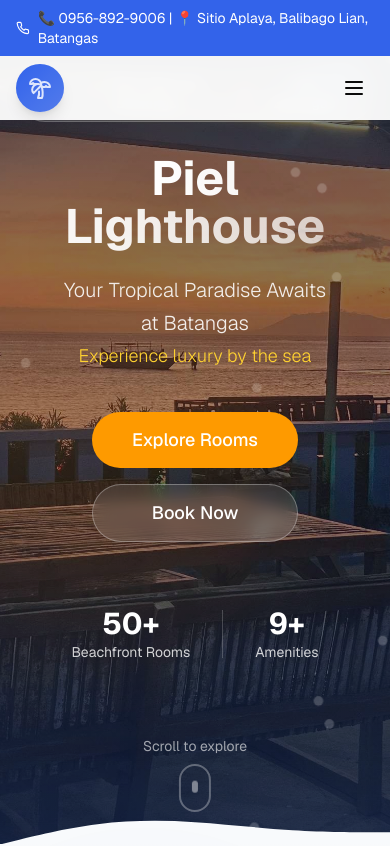
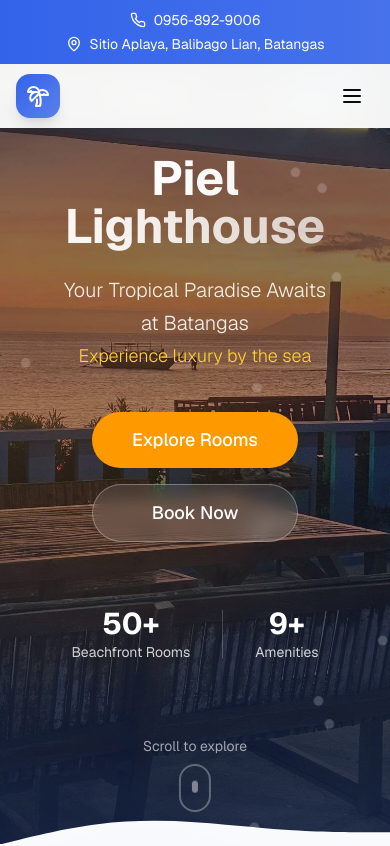
Before and after one commit to MikkiMamaradlo/Piel-lighthouse-resort-website, a Next.js app: page / in a window 390 px wide. Shown: the top 846 px of the page. Built offline with nearby package versions, Linux system fonts and the light colour scheme.

Commit message:
update 3

```diff
--- a/components/sections/navigation.tsx
+++ b/components/sections/navigation.tsx
@@ -2,7 +2,7 @@
 
 import { useState, useEffect } from "react"
 import Link from "next/link"
-import { Menu, X, Palmtree, Phone } from "lucide-react"
+import { Menu, X, Palmtree, Phone, MapPin } from "lucide-react"
 import { Button } from "@/components/ui/button"
 
 export default function Navigation() {
@@ -10,6 +10,7 @@ export default function Navigation() {
   const [scrolled, setScrolled] = useState(false)
   const [isVisible, setIsVisible] = useState(true)
   const [lastScrollY, setLastScrollY] = useState(0)
+  const [activeSection, setActiveSection] = useState("")
 
   useEffect(() => {
     const handleScroll = () => {
@@ -23,6 +24,16 @@ export default function Navigation() {
         setIsVisible(true)
       }
       setLastScrollY(currentScrollY)
+
+      // Update active section
+      const sections = ["accommodations", "experiences", "amenities", "activities", "gallery", "contact"]
+      for (const sectionId of sections.reverse()) {
+        const element = document.getElementById(sectionId)
+        if (element && currentScrollY >= element.offsetTop - 200) {
+          setActiveSection(sectionId)
+          break
+        }
+      }
     }
     window.addEventListener("scroll", handleScroll, { passive: true })
     return () => window.removeEventListener("scroll", handleScroll)
@@ -46,52 +57,70 @@ export default function Navigation() {
 
   return (
     <header
-      className={`fixed top-0 left-0 right-0 z-50 transition-all duration-500 ${
+      className={`fixed top-0 left-0 right-0 z-50 transition-all duration-500 ease-out ${
         scrolled
-          ? "bg-white/98 backdrop-blur-lg shadow-lg"
-          : "bg-white/95 backdrop-blur-sm"
+          ? "bg-white/98 backdrop-blur-lg shadow-lg border-b border-gray-100"
+          : "bg-white/95 backdrop-blur-md"
       } ${isVisible ? "translate-y-0" : "-translate-y-full"}`}
     >
       {/* Top bar */}
-      <div className={`bg-primary text-white text-sm py-2 transition-all duration-300 ${scrolled ? "h-0 overflow-hidden opacity-0" : "opacity-100"}`}>
-        <div className="max-w-7xl mx-auto px-4 sm:px-6 lg:px-8 flex justify-center items-center gap-2">
-          <Phone className="w-4 h-4" />
-          <span>📞 0956-892-9006 | 📍 Sitio Aplaya, Balibago Lian, Batangas</span>
+      <div className={`bg-gradient-to-r from-primary to-primary/90 text-white text-sm py-2.5 transition-all duration-500 ease-out ${scrolled ? "h-0 overflow-hidden opacity-0" : "opacity-100"}`}>
+        <div className="max-w-7xl mx-auto px-4 sm:px-6 lg:px-8 flex flex-wrap justify-center items-center gap-x-6 gap-y-1">
+          <a href="tel:09568929006" className="flex items-center gap-2 hover:text-white/80 transition-colors">
+            <Phone className="w-4 h-4 flex-shrink-0" />
+            <span>0956-892-9006</span>
+          </a>
+          <span className="hidden sm:inline text-white/60">|</span>
+          <span className="flex items-center gap-2">
+            <MapPin className="w-4 h-4 flex-shrink-0" />
+            <span>Sitio Aplaya, Balibago Lian, Batangas</span>
+          </span>
         </div>
       </div>
 
       <nav className="max-w-7xl mx-auto px-4 sm:px-6 lg:px-8">
-        <div className="flex justify-between items-center h-16 md:h-20">
+        <div className="flex justify-between items-center h-16 md:h-18">
           {/* Logo */}
-          <Link href="/" className="flex items-center gap-3 group">
-            <div className="relative w-12 h-12 bg-linear-to-br from-primary to-primary/80 rounded-full flex items-center justify-center shadow-lg group-hover:shadow-xl group-hover:scale-110 transition-all duration-300">
-              <Palmtree className="w-6 h-6 text-white" />
-              <div className="absolute inset-0 rounded-full bg-primary/30 animate-pulse" />
+          <Link href="/" className="flex items-center gap-3 group" aria-label="Go to homepage">
+            <div className="relative">
+              <div className="relative w-11 h-11 bg-gradient-to-br from-primary to-primary/80 rounded-xl flex items-center justify-center shadow-lg group-hover:shadow-xl group-hover:scale-105 transition-all duration-300 overflow-hidden">
+                <Palmtree className="w-6 h-6 text-white relative z-10" />
+                <div className="absolute inset-0 bg-gradient-to-br from-primary/50 to-transparent opacity-0 group-hover:opacity-100 transition-opacity duration-300" />
+              </div>
+              {/* Decorative element */}
+              <div className="absolute -top-1 -right-1 w-3 h-3 bg-amber-400 rounded-full opacity-0 group-hover:opacity-100 transition-all duration-300 transform scale-0 group-hover:scale-100" />
             </div>
             <div className="hidden sm:block">
-              <span className="font-bold text-foreground text-lg group-hover:text-primary transition-colors">
+              <span className="font-bold text-foreground text-xl group-hover:text-primary transition-all duration-300 tracking-tight">
                 Piel Lighthouse
               </span>
-              <span className="block text-xs text-muted-foreground -mt-1">Beach Resort</span>
+              <span className="block text-xs text-muted-foreground -mt-0.5 font-medium tracking-wider uppercase">Beach Resort</span>
             </div>
           </Link>
 
           {/* Desktop Menu */}
-          <div className="hidden lg:flex items-center gap-1">
+          <div className="hidden lg:flex items-center gap-0.5">
             {navLinks.map((link) => (
               <button
                 key={link.id}
                 onClick={() => scrollToSection(link.id)}
-                className="relative px-4 py-2 text-foreground hover:text-primary font-medium transition-colors rounded-lg hover:bg-muted/50"
+                className={`relative px-4 py-2 text-sm font-medium transition-all duration-300 rounded-lg hover:text-primary ${
+                  activeSection === link.id
+                    ? "text-primary bg-primary/5"
+                    : "text-foreground/80 hover:bg-muted/50"
+                }`}
               >
                 {link.label}
-                <span className="absolute bottom-0 left-1/2 transform -translate-x-1/2 w-0 h-0.5 bg-primary transition-all duration-300 group-hover:w-full" />
+                <span className={`absolute bottom-1 left-1/2 transform -translate-x-1/2 h-0.5 bg-primary transition-all duration-300 ${
+                  activeSection === link.id ? "w-6" : "w-0 group-hover:w-6"
+                }`} />
               </button>
             ))}
+            <div className="h-6 w-px bg-gray-200 mx-2" />
             <Button
               size="sm"
               onClick={() => scrollToSection("contact")}
-              className="ml-4 bg-primary hover:bg-primary/90 text-white shadow-md hover:shadow-lg transition-all duration-300 rounded-full px-6"
+              className="bg-primary hover:bg-primary/90 text-white shadow-md hover:shadow-lg transition-all duration-300 rounded-full px-6 py-2.5 font-medium"
             >
               Reserve Now
             </Button>
@@ -99,44 +128,72 @@ export default function Navigation() {
 
           {/* Mobile Menu Button */}
           <button
-            className="lg:hidden p-2 rounded-lg hover:bg-muted transition-colors relative"
+            className="lg:hidden p-2.5 rounded-xl hover:bg-gray-100 transition-all duration-200 relative group"
             onClick={() => setIsOpen(!isOpen)}
             aria-label="Toggle menu"
           >
             <div className="relative w-6 h-6">
               <Menu
-                className={`absolute inset-0 transition-all duration-300 ${isOpen ? "rotate-90 opacity-0" : "rotate-0 opacity-100"}`}
+                className={`absolute inset-0 transition-all duration-300 ease-out ${
+                  isOpen ? "rotate-90 opacity-0 scale-90" : "rotate-0 opacity-100 scale-100"
+                }`}
                 size={24}
               />
               <X
-                className={`absolute inset-0 transition-all duration-300 ${isOpen ? "rotate-0 opacity-100" : "-rotate-90 opacity-0"}`}
+                className={`absolute inset-0 transition-all duration-300 ease-out ${
+                  isOpen ? "rotate-0 opacity-100 scale-100" : "-rotate-90 opacity-0 scale-90"
+                }`}
                 size={24}
               />
             </div>
+            {/* Background pulse on mobile */}
+            <div className={`absolute inset-0 rounded-xl bg-primary/10 scale-0 transition-all duration-300 ${
+              isOpen ? "scale-100" : ""
+            }`} />
           </button>
         </div>
 
         {/* Mobile Menu */}
         <div
-          className={`lg:hidden overflow-hidden transition-all duration-300 ${
+          className={`lg:hidden overflow-hidden transition-all duration-500 ease-out ${
             isOpen ? "max-h-96 opacity-100" : "max-h-0 opacity-0"
           }`}
         >
-          <div className="pb-6 space-y-2">
+          <div className="pb-6 space-y-1">
             {navLinks.map((link, index) => (
               <button
                 key={link.id}
                 onClick={() => scrollToSection(link.id)}
-                className="block w-full text-left px-4 py-3 rounded-lg hover:bg-muted transition-all duration-200 font-medium text-foreground"
+                className={`block w-full text-left px-4 py-3.5 rounded-xl transition-all duration-200 font-medium ${
+                  activeSection === link.id
+                    ? "text-primary bg-primary/10"
+                    : "text-foreground/80 hover:bg-gray-50 hover:text-primary"
+                }`}
                 style={{ animationDelay: `${index * 0.05}s` }}
               >
-                {link.label}
+                <span className="flex items-center gap-3">
+                  <span className={`w-1.5 h-1.5 rounded-full transition-all duration-200 ${
+                    activeSection === link.id ? "bg-primary" : "bg-gray-300"
+                  }`} />
+                  {link.label}
+                </span>
               </button>
             ))}
-            <div className="pt-4">
+            {/* Contact info in mobile menu */}
+            <div className="pt-4 mt-4 border-t border-gray-100 px-4">
+              <div className="flex flex-col gap-2 text-sm text-muted-foreground mb-4">
+                <a href="tel:09568929006" className="flex items-center gap-2 hover:text-primary transition-colors">
+                  <Phone className="w-4 h-4" />
+                  <span>0956-892-9006</span>
+                </a>
+                <span className="flex items-center gap-2">
+                  <MapPin className="w-4 h-4" />
+                  <span>Sitio Aplaya, Balibago Lian, Batangas</span>
+                </span>
+              </div>
               <Button
                 onClick={() => scrollToSection("contact")}
-                className="w-full bg-primary hover:bg-primary/90 text-white"
+                className="w-full bg-primary hover:bg-primary/90 text-white py-3 rounded-xl font-medium shadow-lg shadow-primary/20"
               >
                 Reserve Now
               </Button>
```
Also changed, not shown: 1 other file (tests, documents, lock files or other folders).
